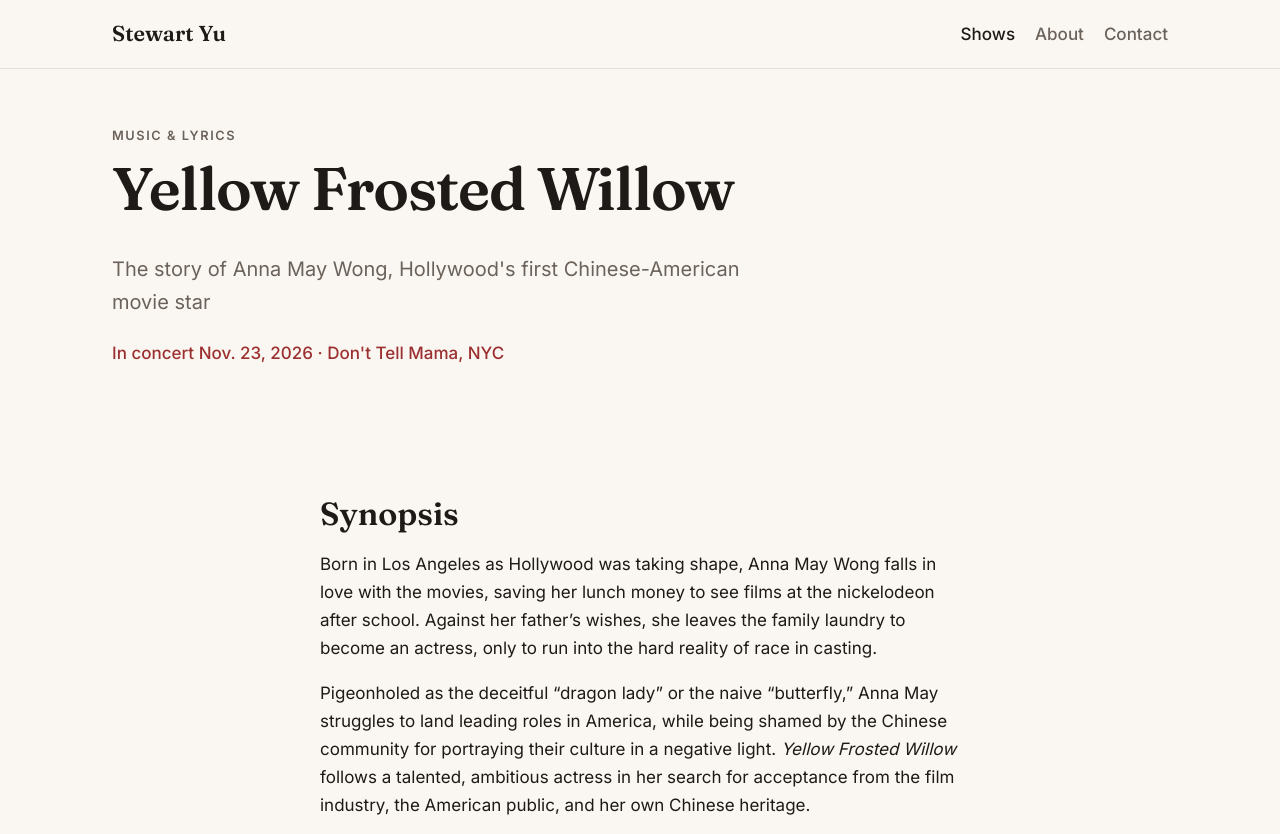
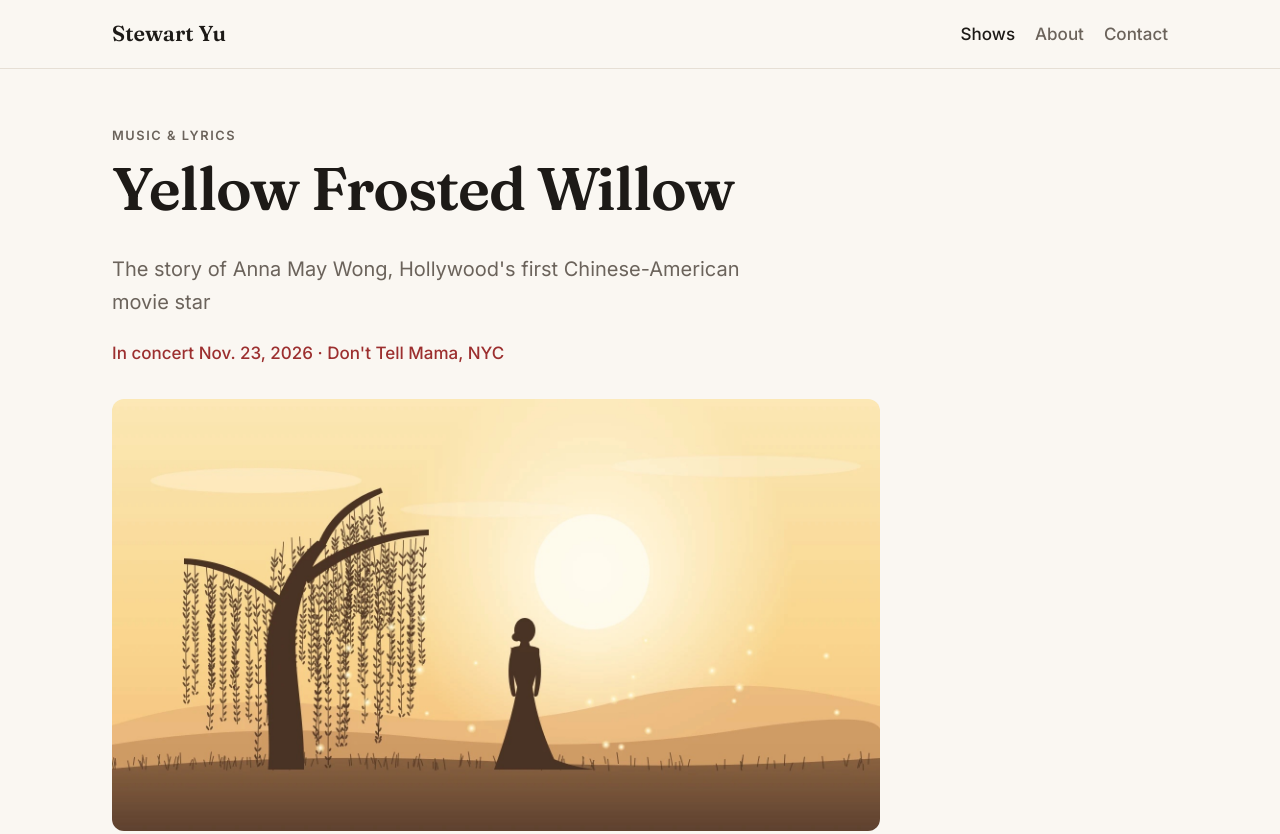
Before and after one commit to stewartyu/stewartyu.github.io, an Astro site: page /shows/yellow-frosted-willow in a window 1280 px wide. Shown: the top 834 px of the page. Built offline with nearby package versions, Linux system fonts and the light colour scheme; Astro itself is replaced by a stand-in of ours.

Commit message:
Add image for Yellow Frosted Willow
Co-Authored-By: Claude Opus 5.5 <noreply@anthropic.com>

```diff
--- a/src/content/shows/yellow-frosted-willow.md
+++ b/src/content/shows/yellow-frosted-willow.md
@@ -5,6 +5,7 @@ credit: "Music & Lyrics"
 status: "In concert Nov. 23, 2026 · Don't Tell Mama, NYC"
 order: 0
 featured: true
+image: "/img/shows/yellow-frosted-willow.jpg"
 songs:
   - title: "Anything I Dream"
     embed: "https://w.soundcloud.com/player/?url=https%3A//api.soundcloud.com/tracks/2417982585&auto_play=false&hide_related=true&show_comments=false&show_reposts=false&visual=false"
```
Also changed, not shown: public/img/shows/yellow-frosted-willow.jpg (added).
